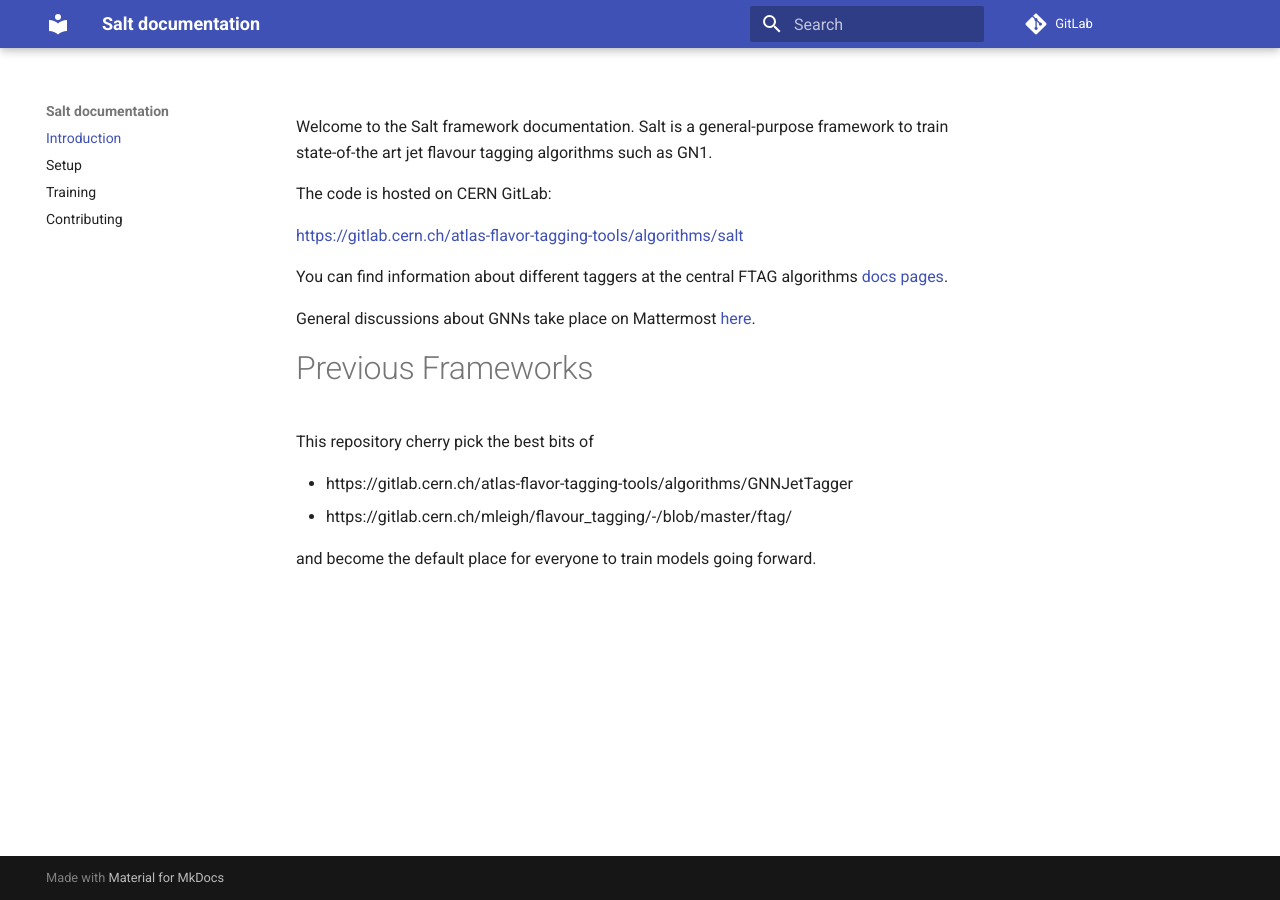
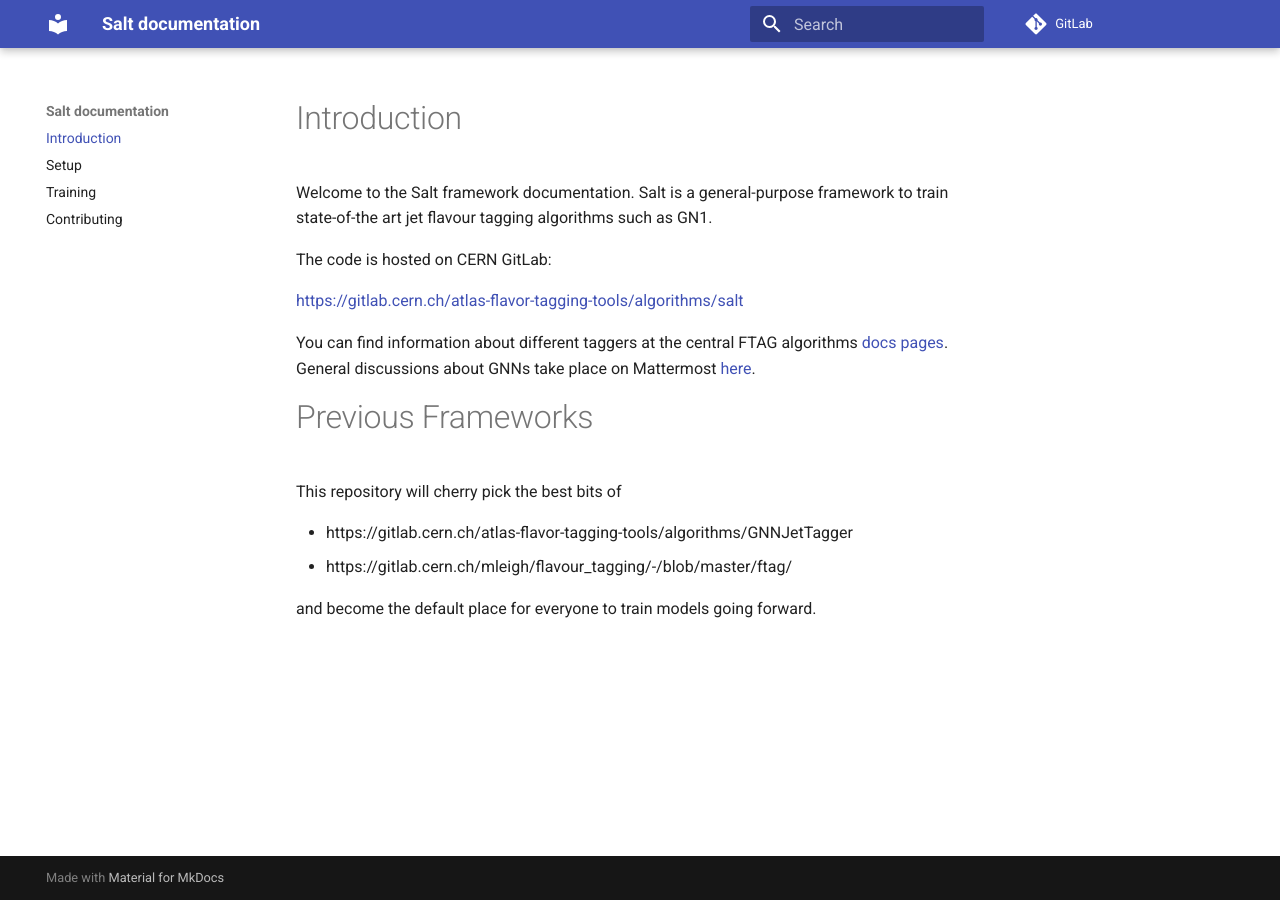
Before and after one commit to umami-hep/salt, an MkDocs documentation site: the page built from docs/index.md, in a window 1280 px wide. Built offline with MkDocs 1.6.1 and Material for MkDocs 9.7.7, drawn with Linux system fonts in a browser that asks for light colours.

Commit message:
update index

```diff
--- a/docs/index.md
+++ b/docs/index.md
@@ -1,3 +1,5 @@
+# Introduction
+
 Welcome to the Salt framework documentation.
 Salt is a general-purpose framework to train state-of-the art jet flavour tagging algorithms such as GN1.
 
@@ -6,12 +8,11 @@ The code is hosted on CERN GitLab:
 [https://gitlab.cern.ch/atlas-flavor-tagging-tools/algorithms/salt](https://gitlab.cern.ch/atlas-flavor-tagging-tools/algorithms/salt)
 
 You can find information about different taggers at the central FTAG algorithms [docs pages](https://ftag.docs.cern.ch/algorithms/GNN/).
-
 General discussions about GNNs take place on Mattermost [here](https://mattermost.web.cern.ch/aft-algs/channels/gnns).
 
 # Previous Frameworks
 
-This repository cherry pick the best bits of
+This repository will cherry pick the best bits of
 
 - https://gitlab.cern.ch/atlas-flavor-tagging-tools/algorithms/GNNJetTagger
 - https://gitlab.cern.ch/mleigh/flavour_tagging/-/blob/master/ftag/
```
